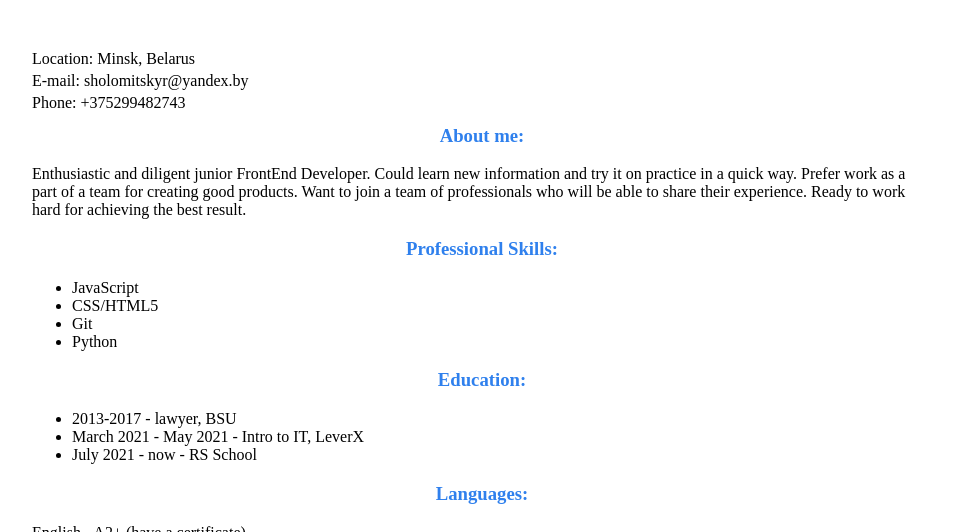
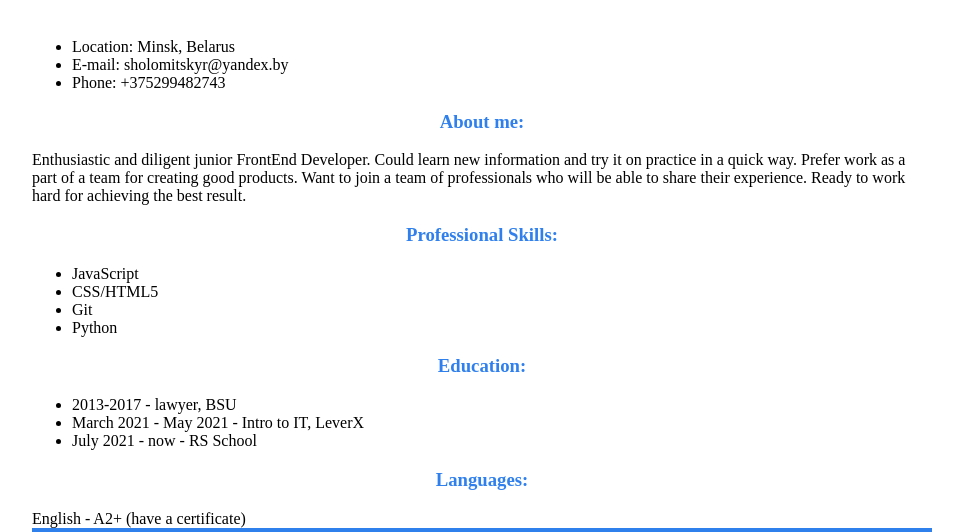
Before and after one commit to romasho/rsschool-cv, a plain HTML site: page index.html in a window 1280 px wide. Shown: the part 216-748 px from the top of the page, without its empty margins (158-1121 px from the left). Drawn offline with Linux system fonts and the light colour scheme.

Commit message:
refactor: index.html

```diff
--- a/index.html
+++ b/index.html
@@ -7,28 +7,30 @@
     <title>My CV</title>
 </head>
 <body>
-    <div class="cv">
+    <main class="cv">
         <header>CV</header>
         <div class="maininf">
-                 p><img id="photo" src="img/Mask_Group.png" alt="photo" width="130"></p>
+                 <p><img id="photo" src="img/Mask_Group.png" alt="photo" width="130"></p>
                 <h1 class="name">Roman Sholomitski</h1>
                 <h2 class="name">Junior FrontEnd Developer</h2>
         </div>
 
 
-        <div class="contacts">
-            <p>Location: Minsk, Belarus</p>
-            <p>E-mail: sholomitskyr@yandex.by</p>
-            <p> Phone: +375299482743</p>
-        </div>
+        <article class="contacts">
+            <ul>
+                <li>Location: Minsk, Belarus</li>
+                <li>E-mail: sholomitskyr@yandex.by</li>
+                <li> Phone: +375299482743</li>
+            </ul>
+        </article>
 
-         <div class="about_me">
+         <article class="about_me">
              <h3>About me:</h3>
                 Enthusiastic and diligent junior FrontEnd Developer. Could learn new information and try
                 it on practice in a quick way. Prefer work as a part of a team for creating good
                 products. Want to join a team of professionals who will be able to share their
                 experience. Ready to work hard for achieving the best result.
-        </div>
+        </article>
 
             <div class="proffessionalSkils">
                 <h3>Professional Skills:</h3>
@@ -38,27 +40,28 @@
                     <li>Git</li>
                     <li>Python</li>
                 </ul>
+            </div>
 
-         <div class="education">
+         <article class="education">
             <h3>Education:</h3>
             <ul>
                 <li>2013-2017 - lawyer, BSU</li>
                 <li>March 2021 - May 2021 - Intro to IT, LeverX</li>
                 <li>July 2021 - now - RS School</li>
             </ul>
-        </div>
+        </article>
 
-        <div class="languages">
+        <article class="languages">
             <h3>Languages:</h3>
             English - A2+ (have a certificate)
-        </div>
+        </article>
 
         <footer>
             <a href="https://github.com/romasho">GitHub</a>
             <a href="https://rs.school/js/"><img src="https://rs.school/images/rs_school_js.svg" alt="logo" width="50"></a>
             <time datetime="2021">2021</time>
          </footer>
-   </div>
+        </main>
 
 
     <style>
@@ -74,7 +77,7 @@
 
         .contacts {
             margin-top: 85px;
-            line-height: 6px;
+
         }
 
         #photo {
```
Lines whose indentation alone changed are shown as unchanged.
